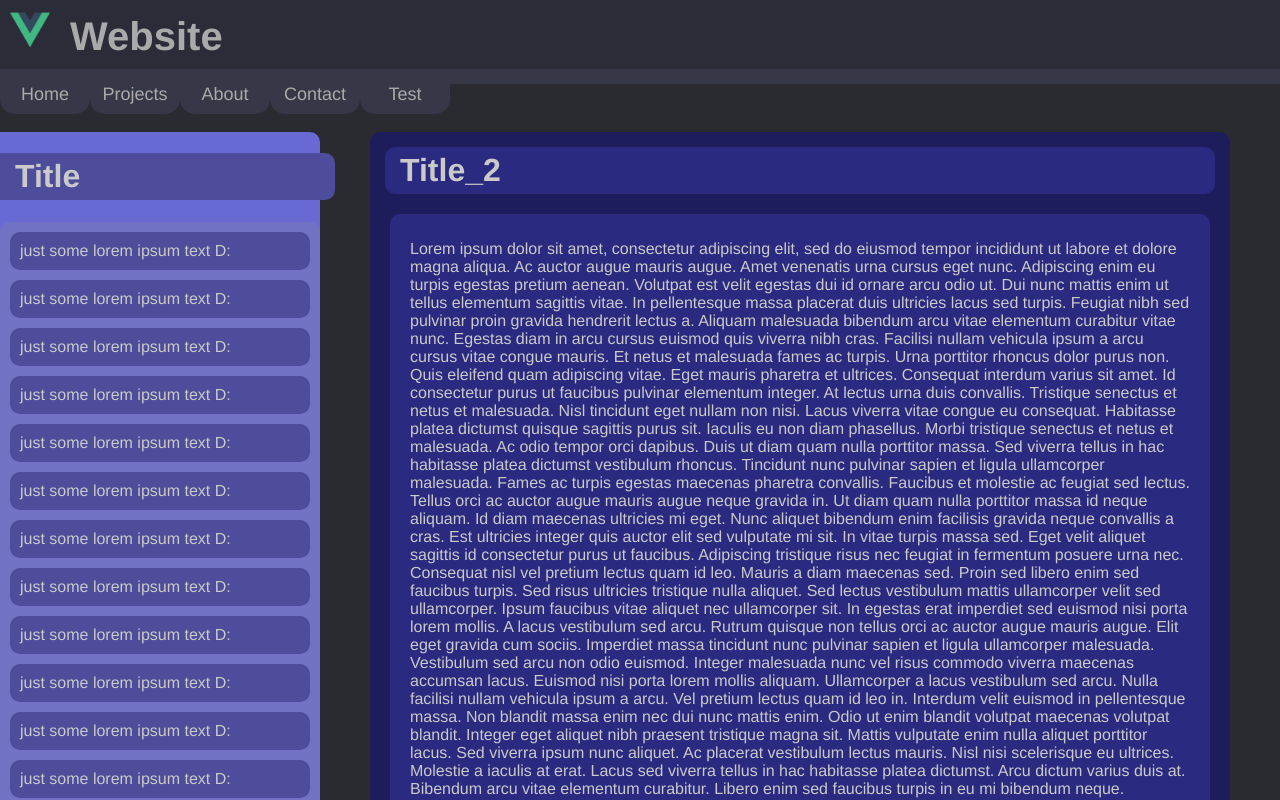
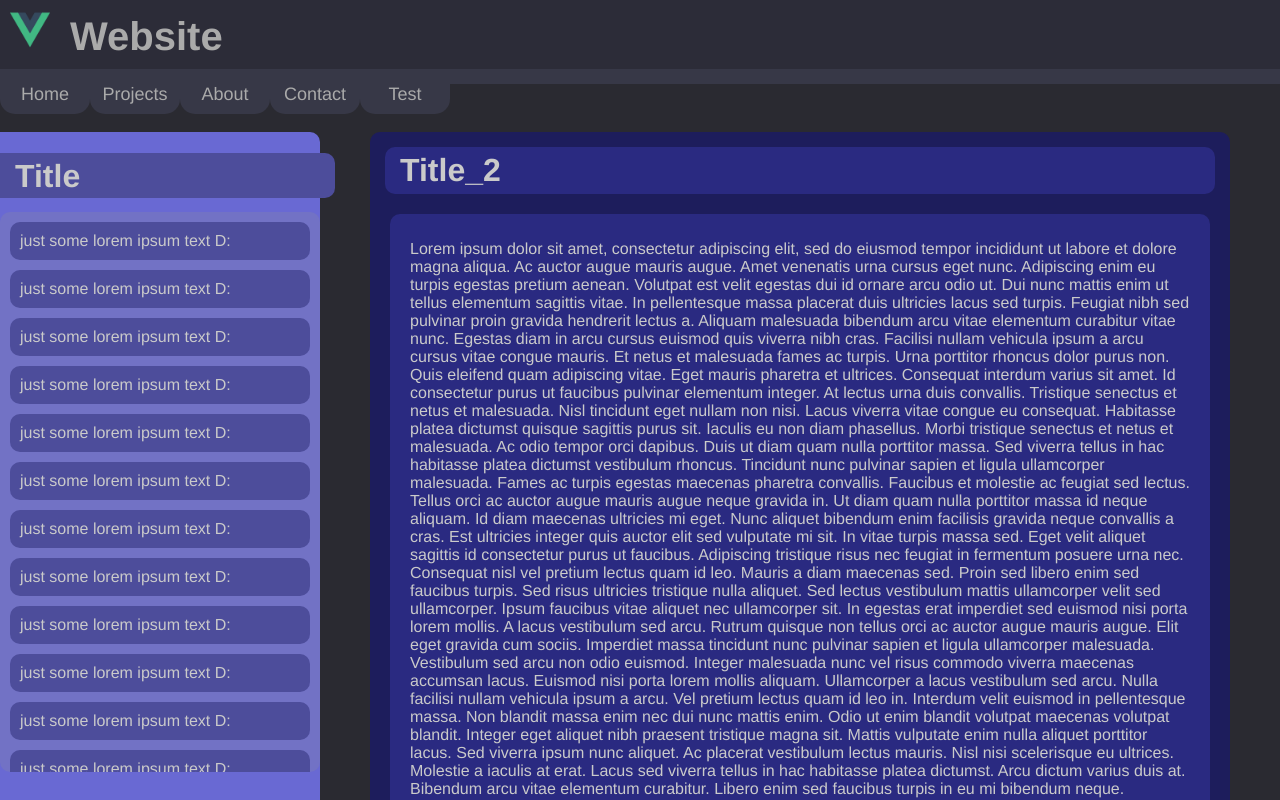
Before and after one commit to TobidieTopfpflanze/web-page, a Vue app: page /#/test in a window 1280 px wide. Shown: the top 800 px of the page. Built offline with nearby package versions, Linux system fonts and the light colour scheme.

Commit message:
~ clean up ccode
The sidebar is annoying

```diff
--- a/src/components/About.vue
+++ b/src/components/About.vue
@@ -1,6 +1,9 @@
 <template>
   <div id="about">
     <h1>About</h1>
+    <div id="SideBar">
+      <h1 id="Title">Dash</h1>
+    </div>
   </div>
 </template>
 
@@ -9,3 +12,25 @@ export default {
   name: "About",
 };
 </script>
+
+<style scoped>
+#SideBar {
+  right: 200px;
+  width: 250px;
+  height: 50rem;
+  border-right: 20px solid rgb(44, 44, 56);
+  border-radius: 0px 15px 15px 0px;
+  background-color: rgb(55, 56, 71);
+  transition: 500ms;
+}
+
+#SideBar:hover {
+  right: 0px;
+  transition: 500ms;
+}
+
+#Title {
+  padding: 10px;
+  background-color: rgb(44, 44, 56);
+}
+</style>
--- a/src/components/Home.vue
+++ b/src/components/Home.vue
@@ -1,9 +1,5 @@
 <template>
-  <div id="Home">
-    <div id="SideBar">
-      <h1 id="Title">Home</h1>
-    </div>
-  </div>
+  <div id="Home"></div>
 </template>
 
 <script>
@@ -13,24 +9,4 @@ export default {
 </script>
 
 <style scoped>
-#SideBar {
-  right: 200px;
-  width: 250px;
-  position: relative;
-  height: 50rem;
-  border-right: 20px solid rgb(44, 44, 56);
-  border-radius: 0px 15px 15px 0px;
-  background-color: rgb(55, 56, 71);
-  transition: 500ms;
-}
-
-#SideBar:hover {
-  right: 0px;
-  transition: 500ms;
-}
-
-#Title {
-  padding: 10px;
-  background-color: rgb(44, 44, 56);
-}
 </style>
--- a/src/components/test/test.vue
+++ b/src/components/test/test.vue
@@ -274,33 +274,38 @@ export default {
 <style scoped>
 #PageTemplate {
   display: flex;
+  margin-bottom: 20px;
   grid-template-columns: 300px auto;
   grid-template-rows: auto;
-  margin-bottom: 20px;
 }
 
 #SideBar {
   position: sticky;
-  top: 5vh;
-  height: 90vh;
-  width: 320px;
+  top: 2vh;
+  display: grid;
+  grid-template-columns: 320px;
+  grid-template-rows: 80px 90vh;
+  height: 96vh;
+  border-radius: 0px 10px 10px 0px;
   background-color: rgb(105, 105, 211);
-  border-radius: 0px 10px 10px 0px;
 }
 
 #SideBarTitle {
+  width: 315px;
+  height: 35px;
   padding: 5px 5px 5px 15px;
-  width: 315px;
   border-radius: 0px 10px 10px 0px;
   background: rgb(77, 77, 155);
 }
 
 #SideBarContent {
-  background-color: rgb(114, 114, 197);
-  height: auto;
-  border-radius: 10px;
   overflow-x: hidden;
   overflow-y: scroll;
+  /*height: 720px;*/
+  height: 70vh;
+  margin-bottom: 30px;
+  border-radius: 10px;
+  background-color: rgb(114, 114, 197);
 }
 
 #SideBarContent div {
```
